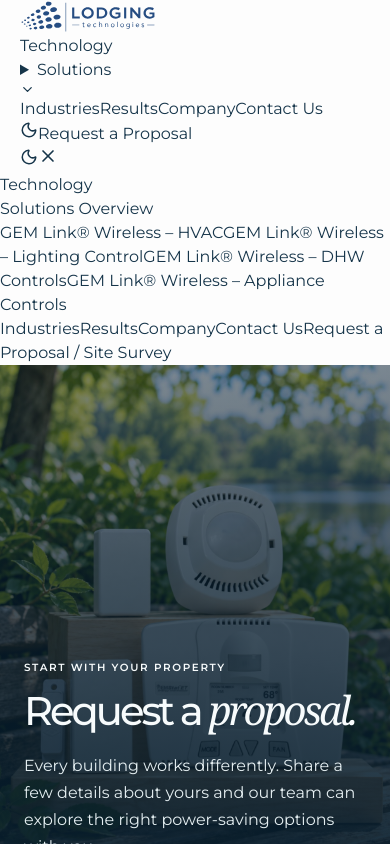
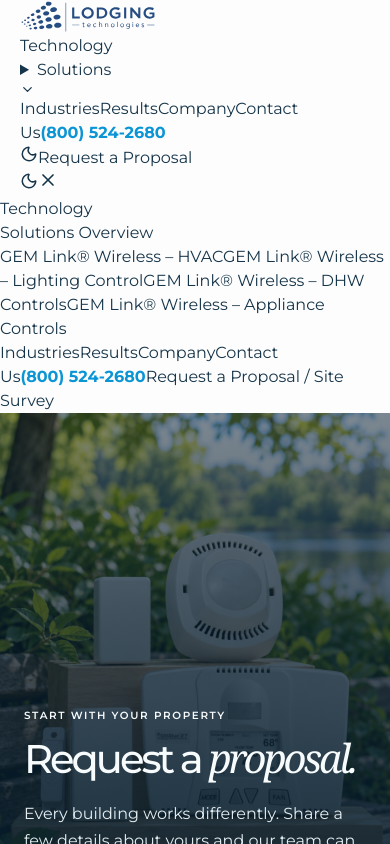
Before and after one commit to MannLester/Lodge-Tech-Website, a Next.js app in the folder apps/web/: page /request-for-proposal in a window 390 px wide. Both pictures are taken after a click on the button 48 px from the left and 155 px from the top of the page. Shown: the top 844 px of the page. Built offline with nearby package versions, Linux system fonts and the light colour scheme.

Commit message:
frontend: add phone number to site header

```diff
--- a/apps/web/src/app/marketing.css
+++ b/apps/web/src/app/marketing.css
@@ -26,6 +26,23 @@
   line-height: 1.7;
   letter-spacing: 0.16em;
   text-transform: uppercase;
+}
+.marketing-site .header-phone-link {
+  color: var(--brand-primary-blue);
+  font-weight: 700;
+  white-space: nowrap;
+  transition: color 180ms ease;
+}
+.marketing-site .header-phone-link:hover,
+.marketing-site .header-phone-link:focus-visible {
+  color: var(--brand-deep-blue);
+}
+:root[data-theme="dark"] .marketing-site .header-phone-link {
+  color: var(--brand-white);
+}
+:root[data-theme="dark"] .marketing-site .header-phone-link:hover,
+:root[data-theme="dark"] .marketing-site .header-phone-link:focus-visible {
+  color: #6ed0f4;
 }
 .marketing-site .display-heading {
   margin-top: 1.5rem;
--- a/apps/web/src/shared/ui/site-header.tsx
+++ b/apps/web/src/shared/ui/site-header.tsx
@@ -19,6 +19,7 @@ type SiteHeaderProps = {
 
 export function SiteHeader({ fromHome = true }: SiteHeaderProps) {
   const [menuOpen, setMenuOpen] = useState(false);
+  const phoneHref = "tel:+18005242680";
   const proposalHref = "/request-for-proposal";
 
   return (
@@ -77,6 +78,13 @@ export function SiteHeader({ fromHome = true }: SiteHeaderProps) {
               </a>
             ),
           )}
+          <a
+            aria-label="Call Lodging Technologies at (800) 524-2680"
+            className="header-phone-link text-[0.8125rem]"
+            href={phoneHref}
+          >
+            (800) 524-2680
+          </a>
         </nav>
 
         <div className="hidden items-center gap-3 lg:flex">
@@ -159,6 +167,14 @@ export function SiteHeader({ fromHome = true }: SiteHeaderProps) {
                 </a>
               ),
             )}
+            <a
+              aria-label="Call Lodging Technologies at (800) 524-2680"
+              className="header-phone-link border-border border-b px-2 py-3 text-base"
+              href={phoneHref}
+              onClick={() => setMenuOpen(false)}
+            >
+              (800) 524-2680
+            </a>
             <ButtonLink
               className="mt-4 w-full !border-0 !text-white !shadow-none"
               href={proposalHref}
```
Also changed, not shown: 1 other file (tests, documents, lock files or other folders).
